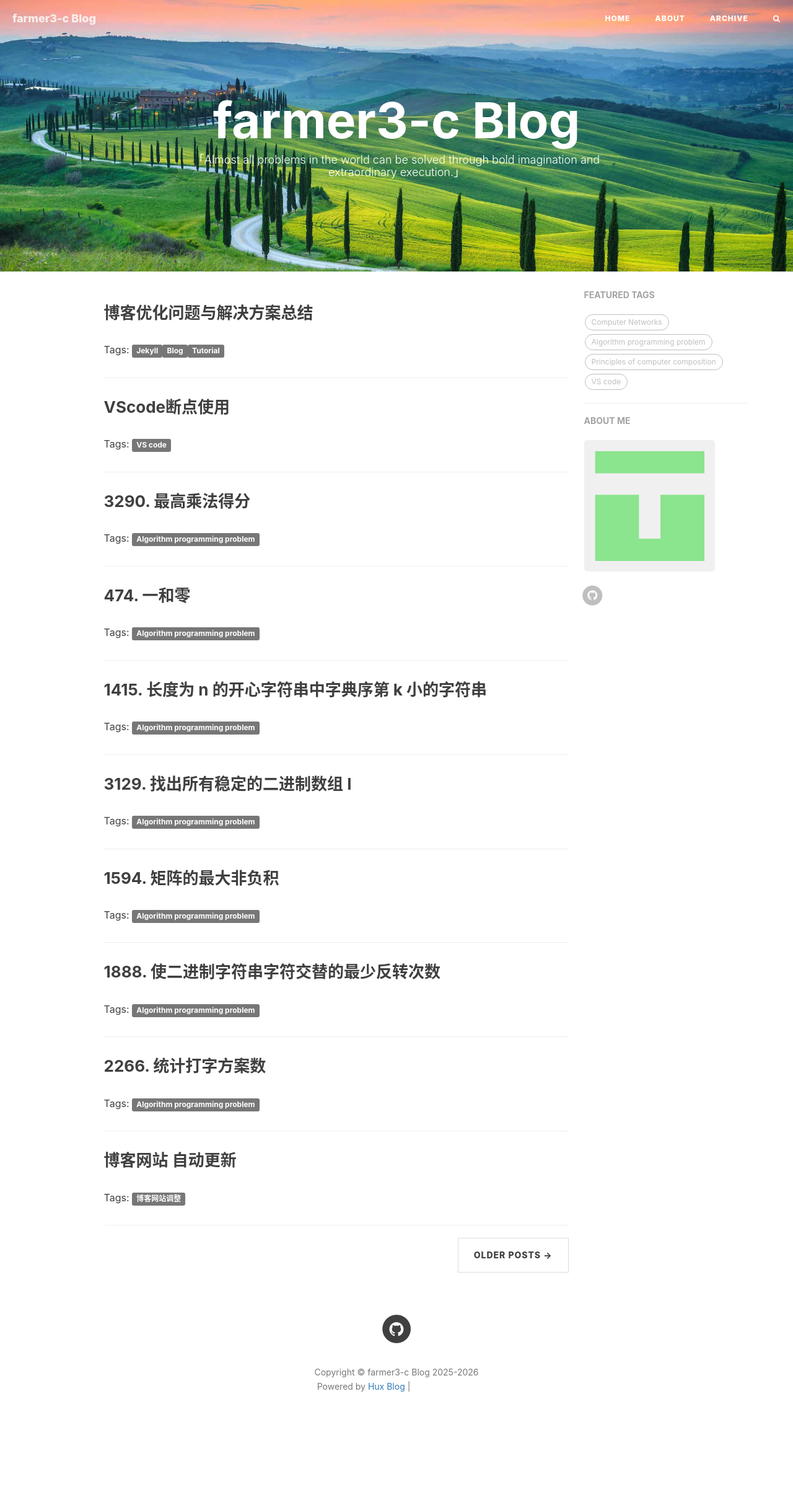
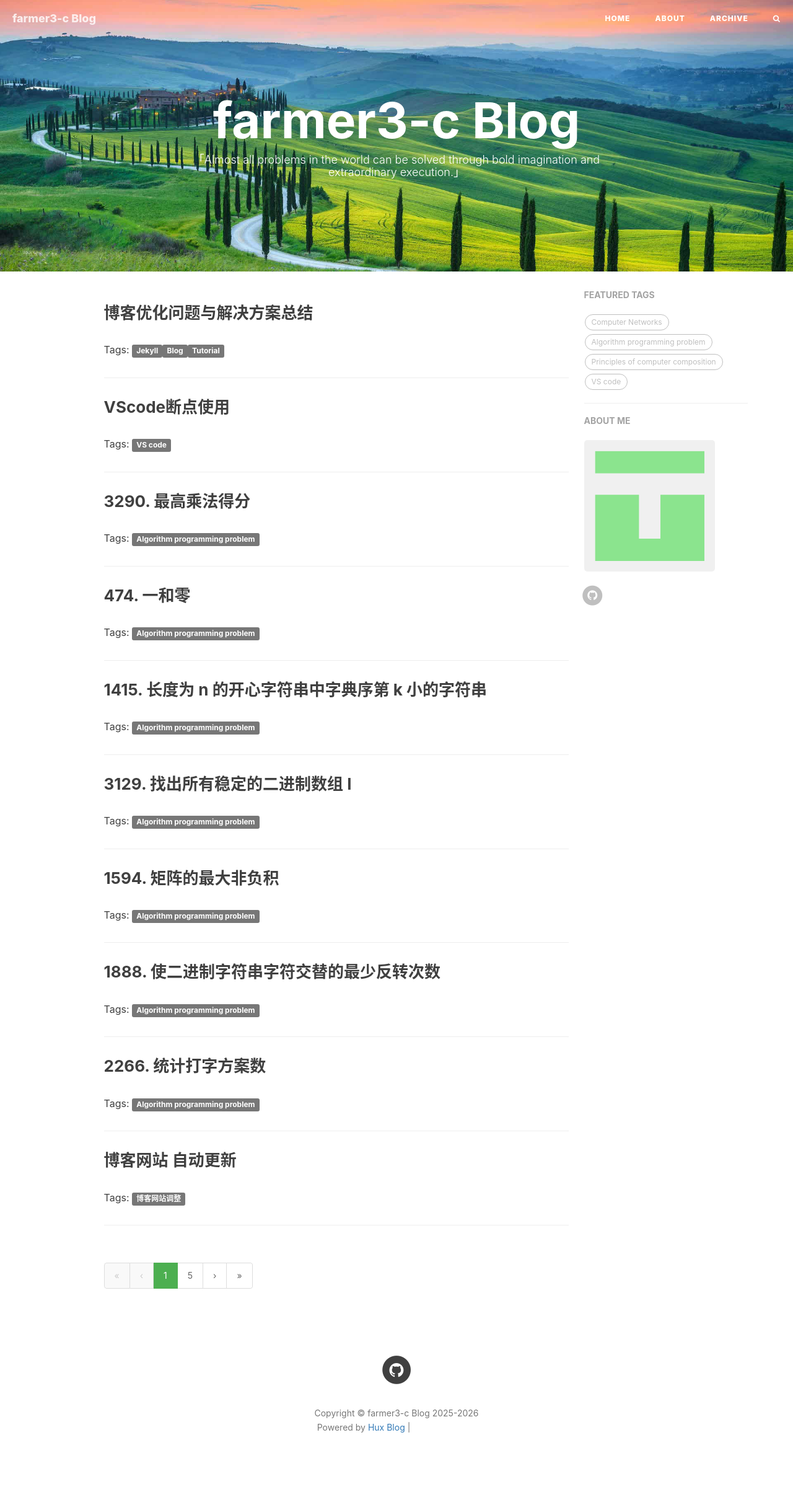
Before and after one commit to farmer3-c/farmer3-c.github.io, a Jekyll site: the page built from index.html, in a window 1280 px wide. Shown: the whole page at 62% size. Built offline with Jekyll 4.4.1, drawn with Linux system fonts in a browser that asks for light colours; nearby versions of some CDN libraries; the list of posts is cut into pages by our own code; comment, search, counter and statistics services are not loaded; before the commit the page ends 2341 px from its top, so only the background shows below that; grey boxes are pictures that could not be loaded.

Commit message:
Change pagination to page number style

```diff
--- a/css/hux-blog.css
+++ b/css/hux-blog.css
@@ -1818,3 +1818,63 @@ img::-moz-selection {
 .timeline-text p:last-child {
   margin-bottom: 0;
 }
+
+/* Pagination Styles */
+.pagination {
+  margin: 40px 0;
+  text-align: center;
+}
+
+.pagination-list {
+  display: inline-flex;
+  list-style: none;
+  padding: 0;
+  margin: 0;
+  border-radius: 4px;
+  overflow: hidden;
+}
+
+.pagination-item {
+  margin: 0;
+}
+
+.pagination-item a,
+.pagination-item span {
+  display: block;
+  padding: 8px 16px;
+  text-decoration: none;
+  color: #666;
+  background-color: #fff;
+  border: 1px solid #ddd;
+  border-left: none;
+  font-size: 14px;
+  transition: all 0.2s ease;
+}
+
+.pagination-item:first-child a,
+.pagination-item:first-child span {
+  border-left: 1px solid #ddd;
+  border-radius: 4px 0 0 4px;
+}
+
+.pagination-item:last-child a,
+.pagination-item:last-child span {
+  border-radius: 0 4px 4px 0;
+}
+
+.pagination-item a:hover:not(.disabled) {
+  background-color: #f8f8f8;
+  color: #0085a1;
+}
+
+.pagination-item.active span {
+  background-color: #4CAF50;
+  color: #fff;
+  border-color: #4CAF50;
+}
+
+.pagination-item.disabled span {
+  color: #ccc;
+  cursor: not-allowed;
+  background-color: #f9f9f9;
+}
--- a/index.html
+++ b/index.html
@@ -19,18 +19,50 @@ description: "「Almost all problems in the world can be solved through bold ima
 <hr>
 {% endfor %}
 
-<!-- Pager -->
+<!-- Pagination -->
 {% if paginator.total_pages > 1 %}
-<ul class="pager">
+<div class="pagination">
+  <ul class="pagination-list">
+    <!-- First page -->
+    {% if paginator.page == 1 %}
+    <li class="pagination-item disabled"><span>&laquo;</span></li>
+    {% else %}
+    <li class="pagination-item"><a href="{{ site.baseurl }}/" aria-label="First page">&laquo;</a></li>
+    {% endif %}
+
+    <!-- Previous page -->
     {% if paginator.previous_page %}
-    <li class="previous">
-        <a href="{{ paginator.previous_page_path | prepend: site.baseurl | replace: '//', '/' }}">&larr; Newer Posts</a>
-    </li>
+    <li class="pagination-item"><a href="{{ paginator.previous_page_path | prepend: site.baseurl | replace: '//', '/' }}" aria-label="Previous page">&lsaquo;</a></li>
+    {% else %}
+    <li class="pagination-item disabled"><span>&lsaquo;</span></li>
     {% endif %}
+
+    <!-- Page numbers -->
+    {% for page in (1..paginator.total_pages) %}
+      {% if page == paginator.page %}
+      <li class="pagination-item active"><span>{{ page }}</span></li>
+      {% elsif page == 1 or page == paginator.total_pages or (page >= paginator.page - 2 and page <= paginator.page + 2) %}
+      <li class="pagination-item"><a href="{{ site.baseurl }}{% if page == 1 %}/{% else %}/page{{ page }}/{% endif %}">{{ page }}</a></li>
+      {% elsif page > 1 and page < paginator.total_pages %}
+      {% if page == paginator.page - 3 or page == paginator.page + 3 %}
+      <li class="pagination-item disabled"><span>…</span></li>
+      {% endif %}
+      {% endif %}
+    {% endfor %}
+
+    <!-- Next page -->
     {% if paginator.next_page %}
-    <li class="next">
-        <a href="{{ paginator.next_page_path | prepend: site.baseurl | replace: '//', '/' }}">Older Posts &rarr;</a>
-    </li>
+    <li class="pagination-item"><a href="{{ paginator.next_page_path | prepend: site.baseurl | replace: '//', '/' }}" aria-label="Next page">&rsaquo;</a></li>
+    {% else %}
+    <li class="pagination-item disabled"><span>&rsaquo;</span></li>
     {% endif %}
-</ul>
+
+    <!-- Last page -->
+    {% if paginator.page == paginator.total_pages %}
+    <li class="pagination-item disabled"><span>&raquo;</span></li>
+    {% else %}
+    <li class="pagination-item"><a href="{{ site.baseurl }}/page{{ paginator.total_pages }}/" aria-label="Last page">&raquo;</a></li>
+    {% endif %}
+  </ul>
+</div>
 {% endif %}
```
